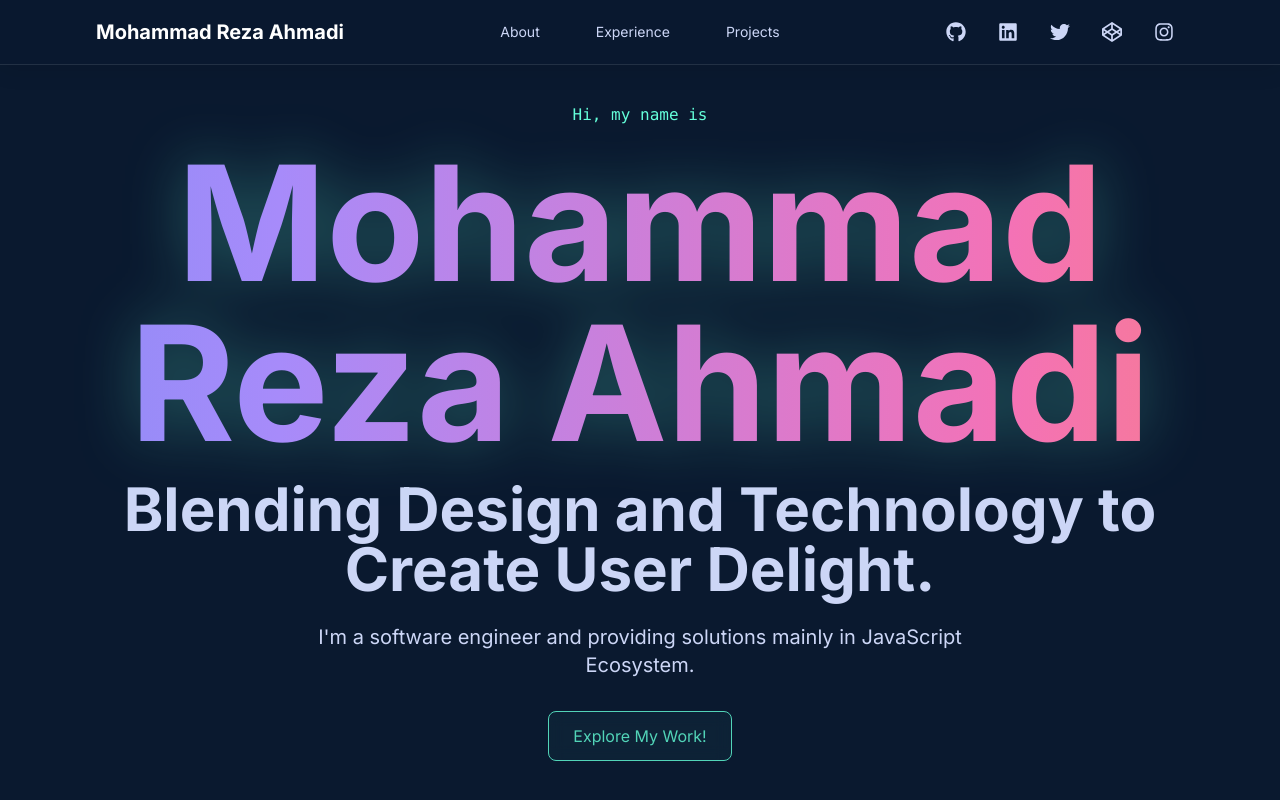
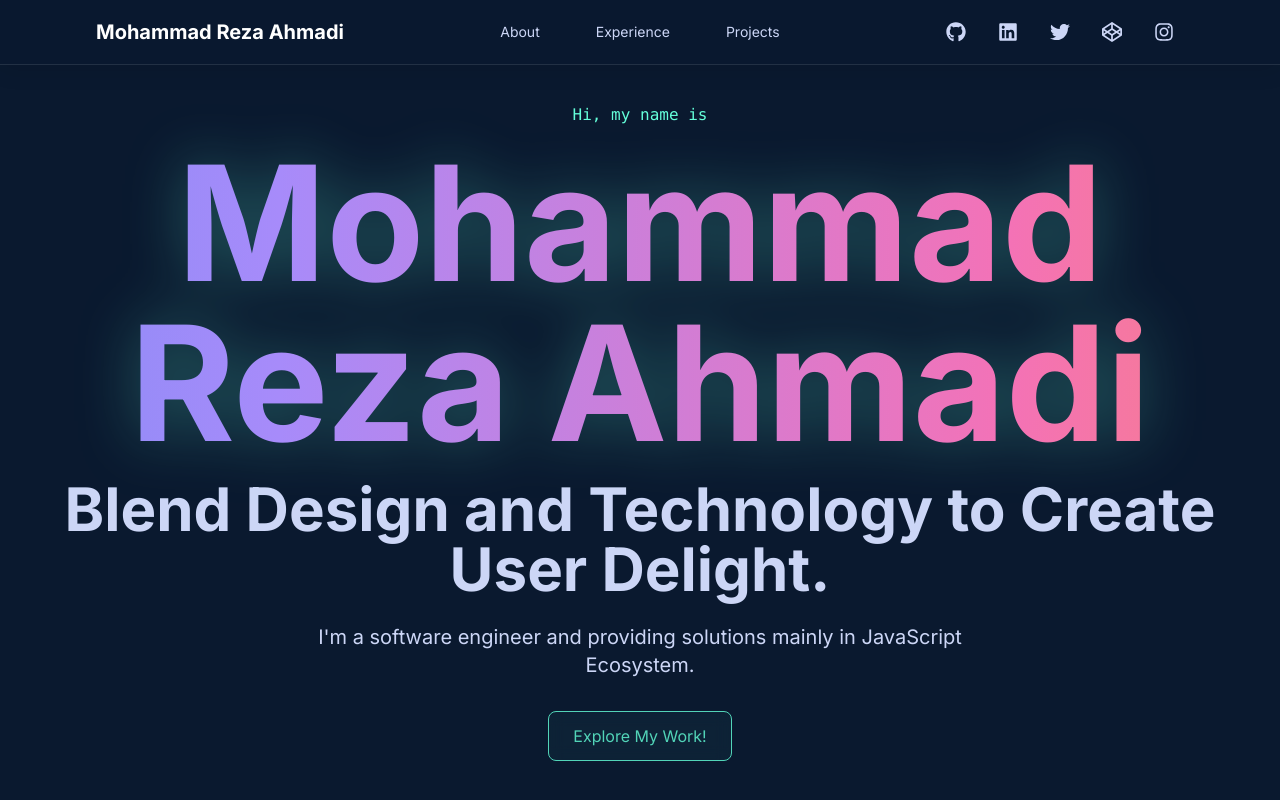
Before and after one commit to dev-mohammadrezaahmadi/-, a Next.js app: page / in a window 1280 px wide. Shown: the top 800 px of the page. Built offline with nearby package versions, Linux system fonts and the light colour scheme.

Commit message:
feat: update content

```diff
--- a/components/sections/Hero.tsx
+++ b/components/sections/Hero.tsx
@@ -9,7 +9,7 @@ const Hero = () => {
           Mohammad Reza Ahmadi
         </h1>
         <h2 className="text-3xl sm:text-4xl md:text-5xl lg:text-6xl font-bold text-slate-dark dark:text-slate-light mb-6">
-        Blending Design and Technology to Create User Delight.
+        Blend Design and Technology to Create User Delight.
         </h2>
         <p className="text-lg sm:text-xl text-slate-dark dark:text-slate-light max-w-2xl mx-auto mb-8">
           I'm a software engineer and providing solutions mainly in JavaScript Ecosystem.
```
